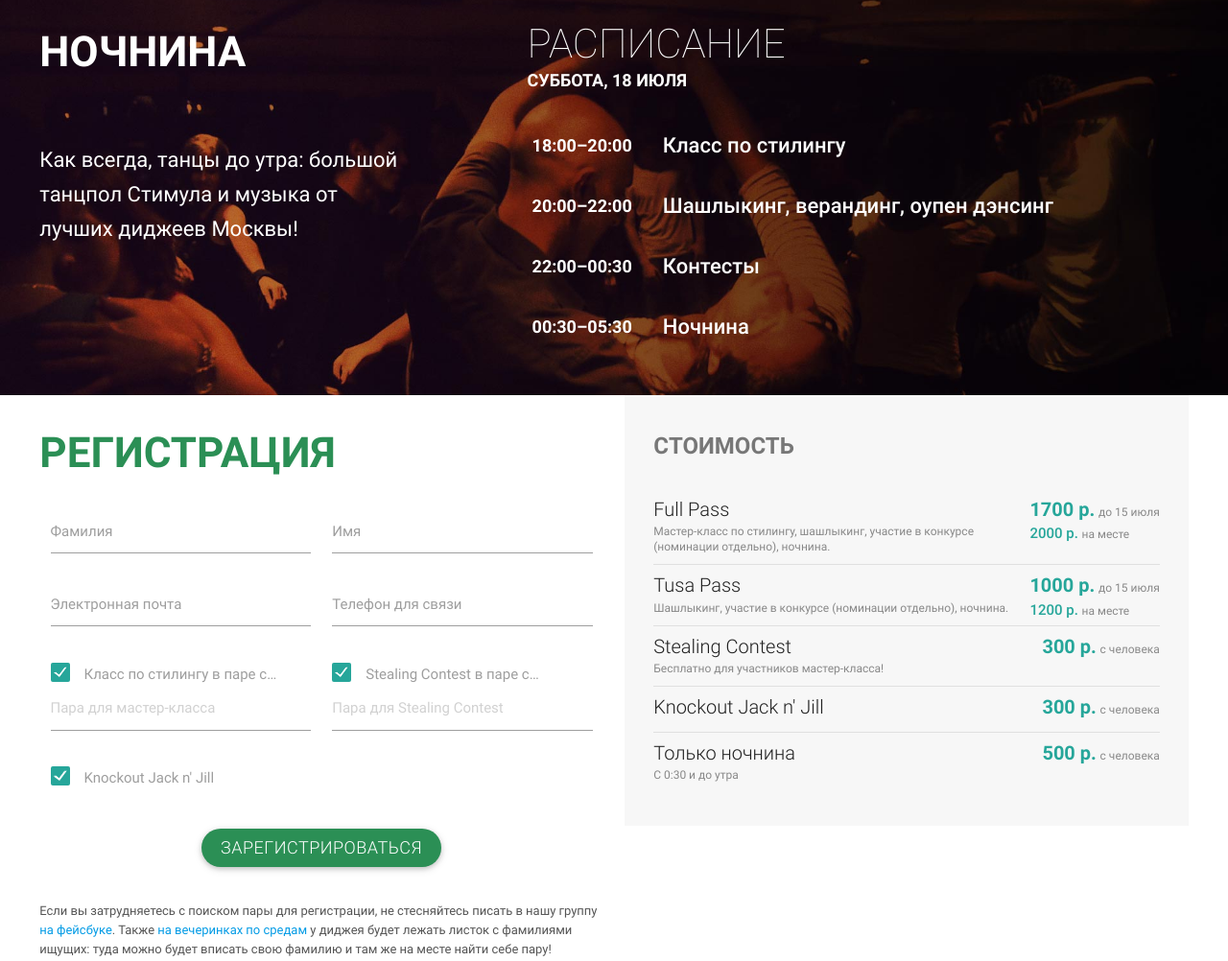
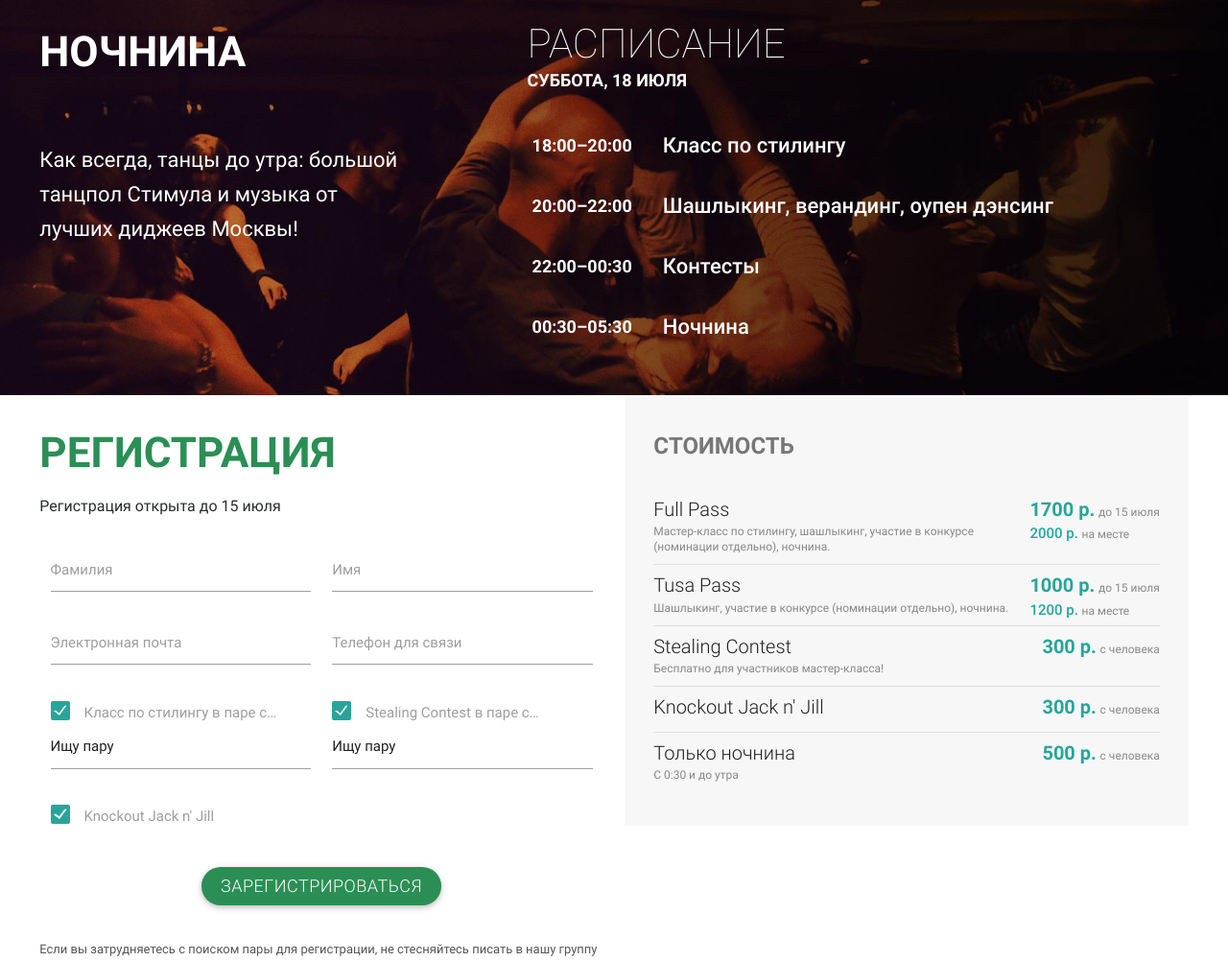
Before and after one commit to ofstudio/summer.stimul.dance, a website: page index.html in a window 1280 px wide. Shown: the part 2889-3891 px from the top of the page at 96% size. Drawn offline with Linux system fonts and the light colour scheme.

Commit message:
Registration upd

```diff
--- a/index.html
+++ b/index.html
@@ -178,8 +178,7 @@
         незаметно «крадет» партнера или партнершу из танцующей пары. Как правильно стилить, а главное, как делать это
         уверенно, технично и красиво — всеми тонкостями с вами поделятся наши преподаватели: Екатерина Авласевич,
         Григорий
-        Лебедев, Анна Кондакова и Алексей Григорьев. Мастер-класс ориентирован на широкий круг танцоров. <strong>Регистрация
-        в&nbsp;парах:</strong> партнер&nbsp;+&nbsp;партнерша. Перед началом
+        Лебедев, Анна Кондакова и Алексей Григорьев. Мастер-класс ориентирован на широкий круг танцоров.  Перед началом
         занятия мы разобьем всех на группы по 2 пары, чтобы было комфортно и интересно как начинающим, так и опытным
         танцорам.
       </p>
@@ -307,6 +306,7 @@
     <div class="col s12 m12 l6">
       <h2>Регистрация</h2>
 
+      <p>Регистрация открыта до 15 июля</p>
       <!-- http://sneakysheep.com/google-docs-form-tool-version-2/ -->
       <iframe name="iframe_twsxvmtr" id="iframe_twsxvmtr" style="display:none;"
               onload="if(typeof sent_twsxvmtr!='undefined'){succsessSignup();}"></iframe>
@@ -343,7 +343,7 @@
             <input type="checkbox" name="entry.1501642849" value="YES" id="group_1501642849_1" role="checkbox"
                    class="ss-q-checkbox filled-in" checked>
             <label for="group_1501642849_1">Класс по стилингу в паре с…</label>
-            <input type="text" name="entry.1871851699" value="" class="ss-q-short" id="entry_1871851699" dir="auto"
+            <input type="text" name="entry.1871851699" value="Ищу пару" class="ss-q-short" id="entry_1871851699" dir="auto"
                    aria-label="WRK_COUPLE  " title="" data-validation-if-checked="entry.1501642849"
                    placeholder="Пара для мастер-класса">
           </div>
@@ -353,7 +353,7 @@
             <input type="checkbox" name="entry.1321162579" value="YES" id="group_1321162579_1" role="checkbox"
                    class="ss-q-checkbox filled-in" checked>
             <label for="group_1321162579_1">Stealing Contest в паре с…</label>
-            <input type="text" name="entry.1142074747" value="" class="ss-q-short" id="entry_1142074747" dir="auto"
+            <input type="text" name="entry.1142074747" value="Ищу пару" class="ss-q-short" id="entry_1142074747" dir="auto"
                    aria-label="COMP_STEAL_COUPLE  " title="" data-validation-if-checked="entry.1321162579"
                    placeholder="Пара для Stealing Contest">
           </div>
```
